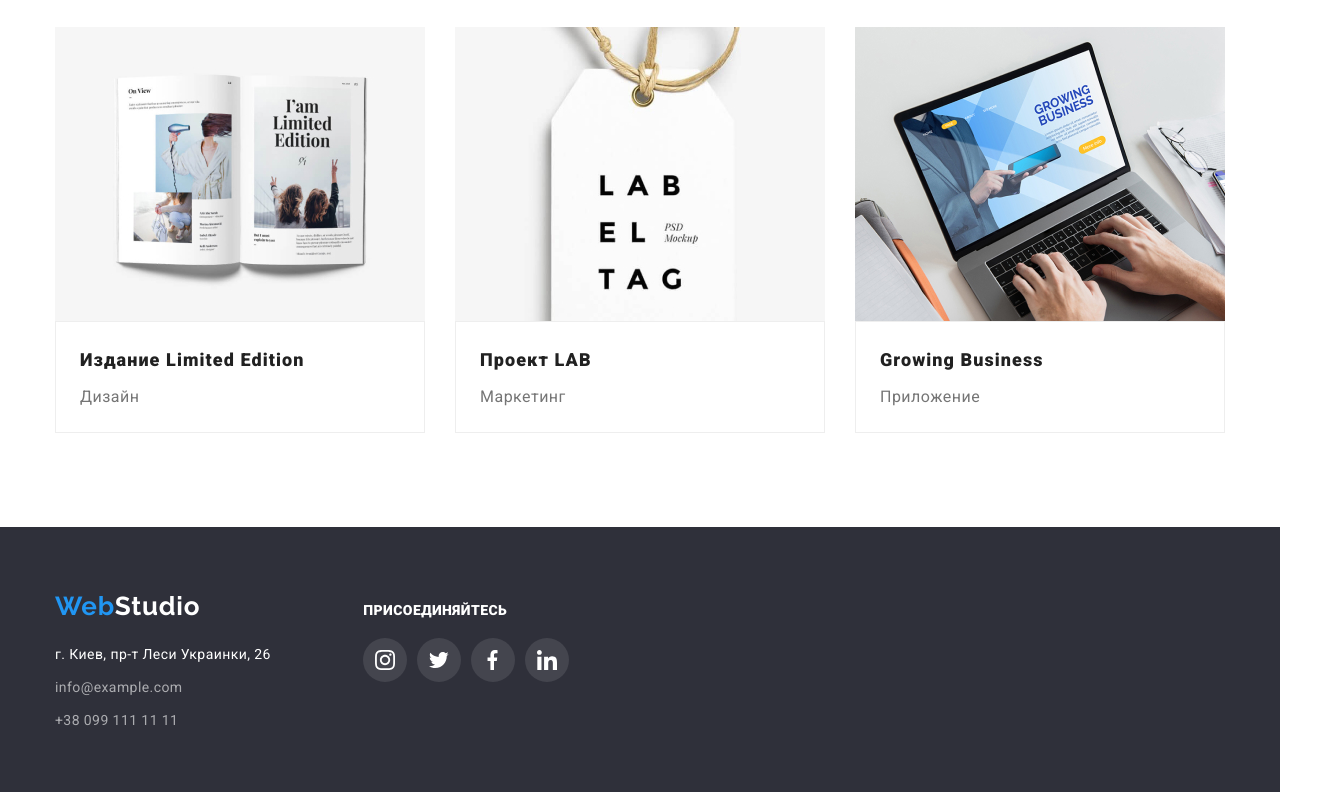
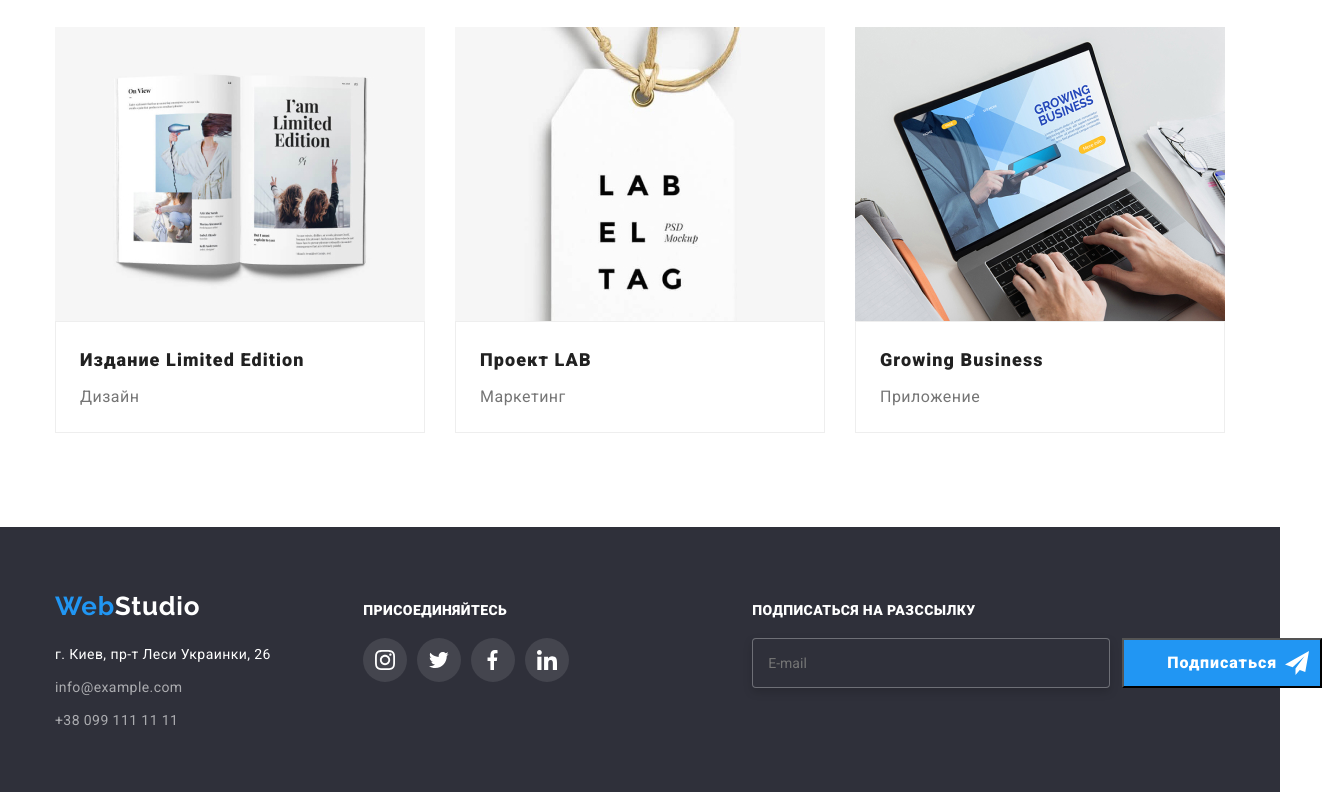
Before and after one commit to ArtemAraratik/goit-markup-hw-06, a plain HTML site: page portfolio.html in a window 1280 px wide. Shown: the part 1108-1900 px from the top of the page, 1322 px wide, since content can reach past the window. Drawn offline with nearby package versions, Linux system fonts and the light colour scheme.

Commit message:
hw6 start

```diff
--- a/portfolio.html
+++ b/portfolio.html
@@ -277,6 +277,20 @@
                 </li>
             </ul>
           </div>
+          <div class="submit-block">
+            <label for="submit-email" class="submit-text">Подписаться на разссылку</label>
+            <div class="email-input">
+                <input
+                type="email"
+                name="submit-email"
+                class="submit-email"
+                placeholder="E-mail">
+                <div class="submit-btn-box">
+                    <button type="submit" class="submit-btn">Подписаться</button>
+                <svg class="submit-icom">
+                    <use href="./images/hw6/symbol-defs.svg#icon-icon-send"></use>
+                </svg>
+                </div>
          </div>
     </footer>
 </body>
```
